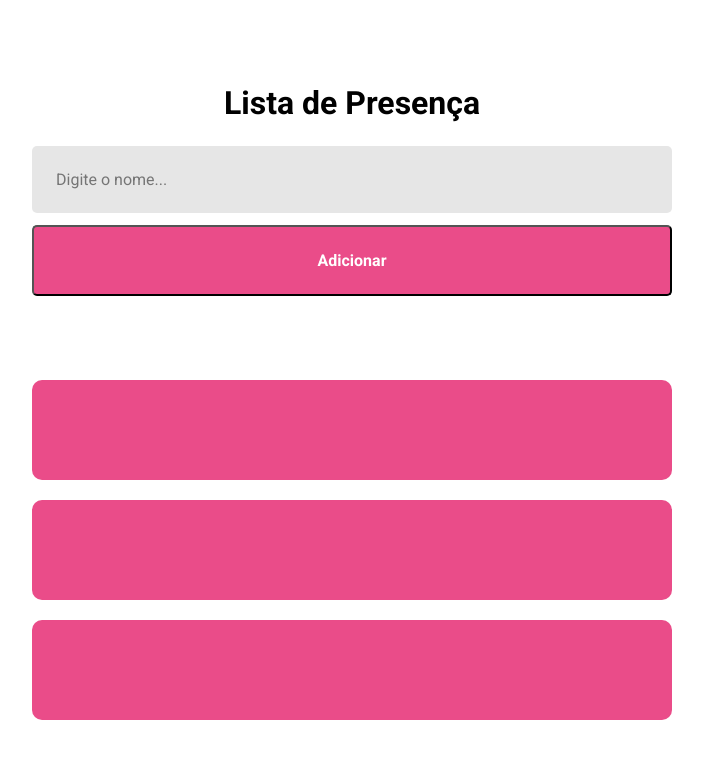
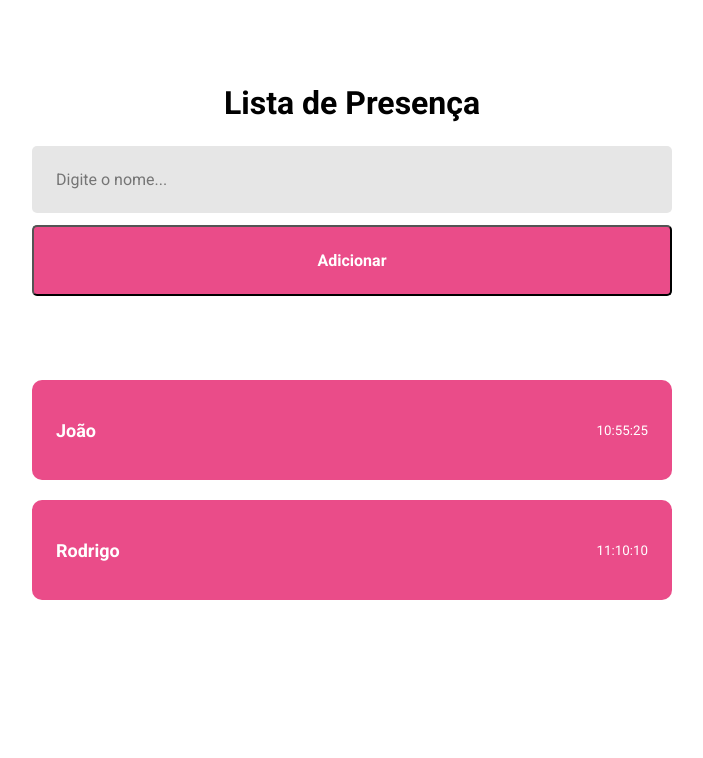
Before and after one commit to jgabfalcao/rocketSeatProject, a React (Vite) app in the folder reactapp/: page / in a window 1280 px wide. Shown: the top 758 px of the page, without its empty margins (288-991 px from the left). Built offline with nearby package versions, Linux system fonts and the light colour scheme.

Commit message:
Insert of values for props

```diff
--- a/reactapp/src/pages/Home/index.jsx
+++ b/reactapp/src/pages/Home/index.jsx
@@ -8,9 +8,8 @@ export function Home() {
       <h1>Lista de Presença</h1>
       <input type="text" placeholder="Digite o nome..." />
       <button type="button">Adicionar</button>
-      <Card />
-      <Card />
-      <Card />
+      <Card name="João" time="10:55:25" />
+      <Card name="Rodrigo" time="11:10:10" />
     </div>
   );
 }
```
